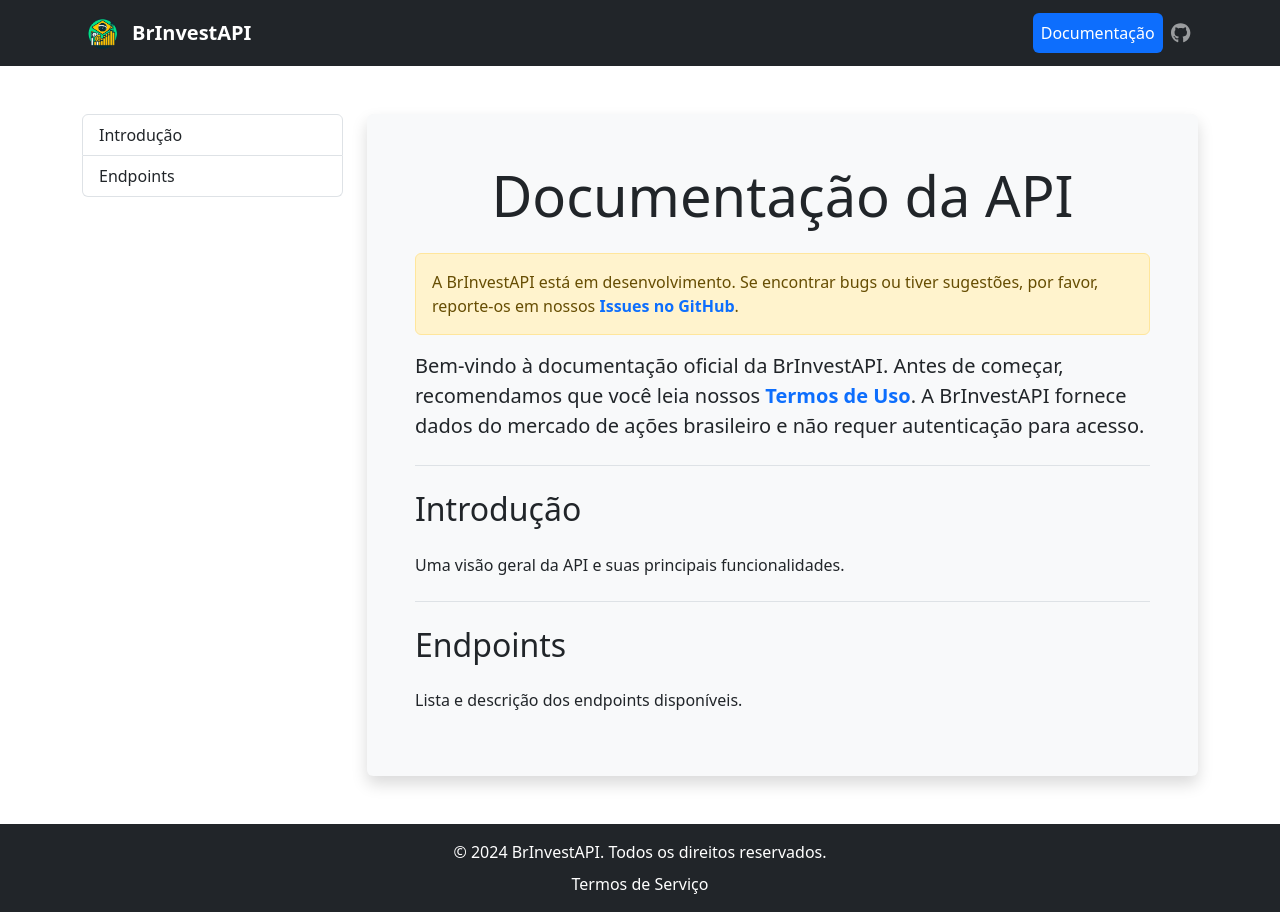
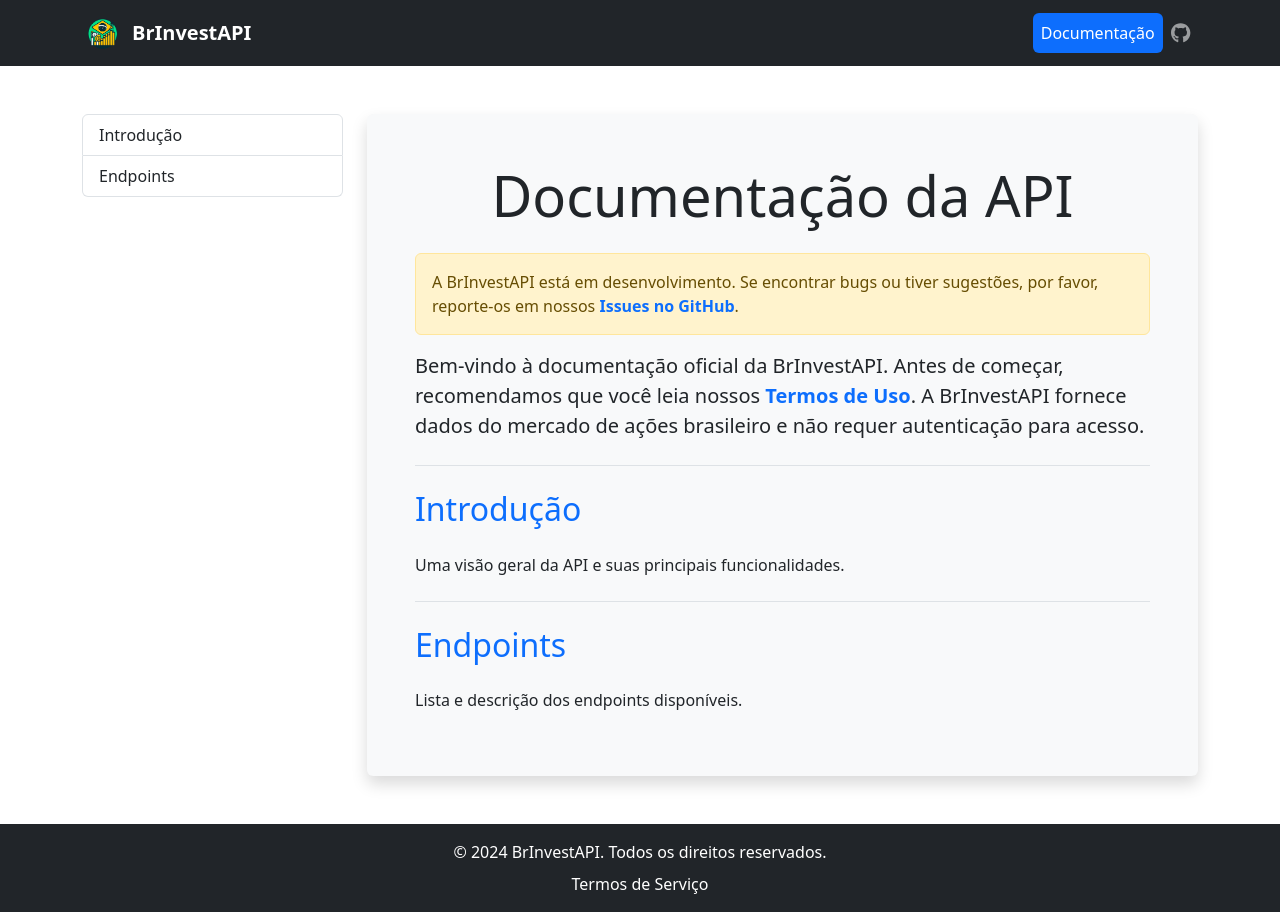
Before and after one commit to GeovaneDev/B3API, a Next.js app: page /docs in a window 1280 px wide. Built offline with nearby package versions, Linux system fonts and the light colour scheme.

Commit message:
Pequenos error corrigidos

```diff
--- a/pages/docs.js
+++ b/pages/docs.js
@@ -51,14 +51,18 @@ const Docs = () => {
                             </p>
 
                             <div className="border-top mt-4 pt-4">
-                                <h2 className="mb-4">Introdução</h2>
+                                <h2 className="mb-4">
+                                    <Link href="/docs/introduction" className="text-decoration-none">Introdução</Link>
+                                </h2>
                                 <p>
                                     Uma visão geral da API e suas principais funcionalidades.
                                 </p>
                             </div>
 
                             <div className="border-top mt-4 pt-4">
-                                <h2 className="mb-4">Endpoints</h2>
+                                <h2 className="mb-4">
+                                    <Link href="/docs/endpoints" className="text-decoration-none">Endpoints</Link>
+                                </h2>
                                 <p>
                                     Lista e descrição dos endpoints disponíveis.
                                 </p>
--- a/pages/docs/introduction.js
+++ b/pages/docs/introduction.js
@@ -63,7 +63,7 @@ const Introduction = () => {
               <div className="mt-5">
                 <h2 className="text-center mb-4">Dados de Ações</h2>
                 <p>
-                  Obtenha dados de ações atualizados a cada 3 horas. A BrInvestAPI utiliza informações fornecidas pelo serviço <a href="https://brapi.com.br/" target="_blank" rel="noopener noreferrer">BrAPI</a> para manter você informado sobre as últimas mudanças no mercado de ações brasileiro.
+                  Obtenha dados de ações atualizados a cada 3 horas. A BrInvestAPI utiliza informações fornecidas pelo serviço <a href="https://brapi.dev/" target="_blank" rel="noopener noreferrer">BrAPI</a> para manter você informado sobre as últimas mudanças no mercado de ações brasileiro.
                 </p>
               </div>
             </div>
```
